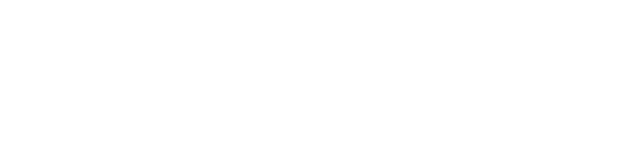
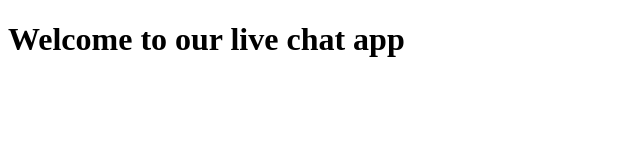
Before and after one commit to eediallo/live-chat-app, a plain HTML site: page frontend/public/index.html in a window 1280 px wide. Shown: the whole page, without its empty margins (0-640 px from the left). Drawn offline with Linux system fonts and the light colour scheme.

Commit message:
add welcome header to index.html

```diff
--- a/frontend/public/index.html
+++ b/frontend/public/index.html
@@ -7,5 +7,6 @@
     <script type="module" src="./script.js" defer></script>
 </head>
 <body>
+    <h1>Welcome to our live chat app</h1>
 </body>
 </html>
```
